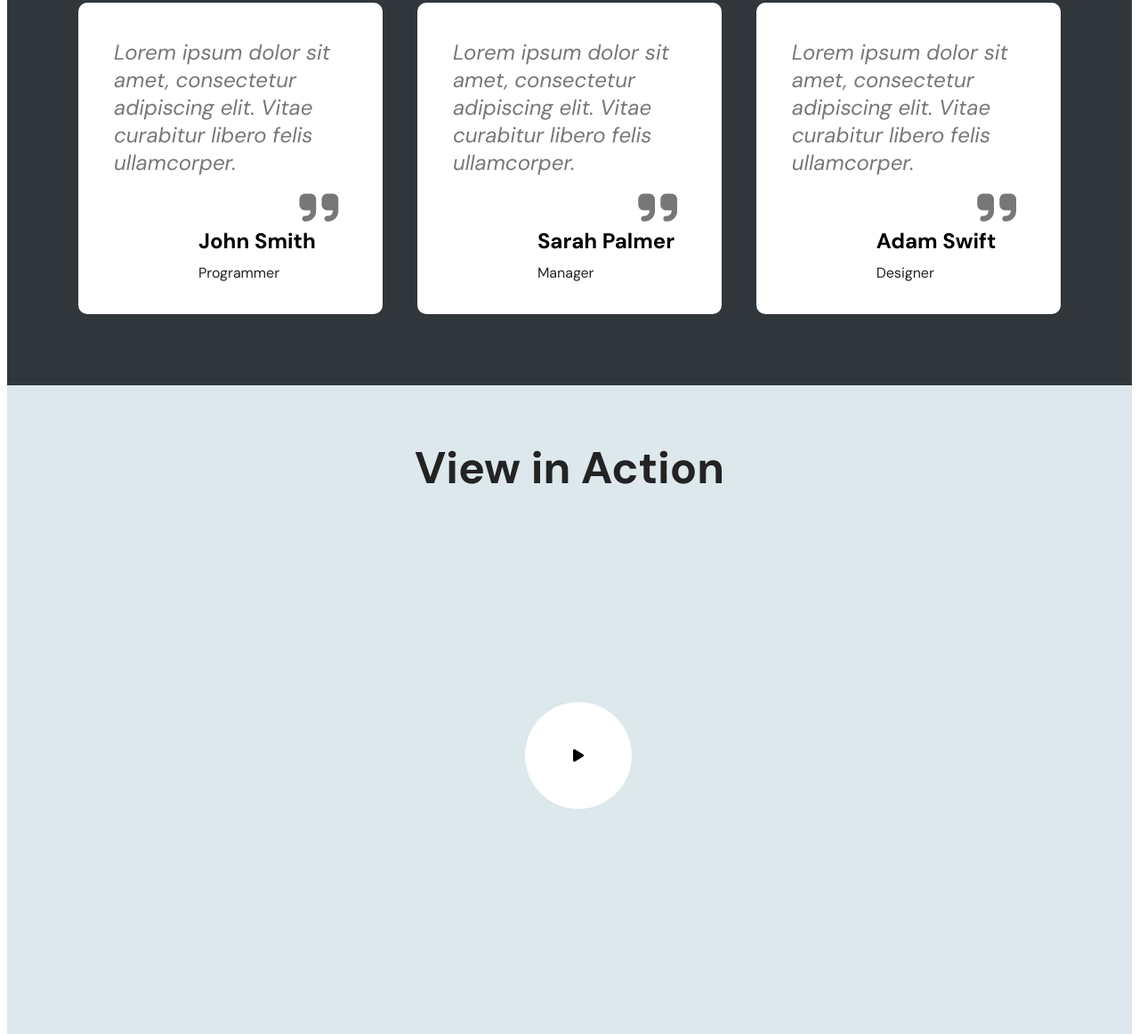
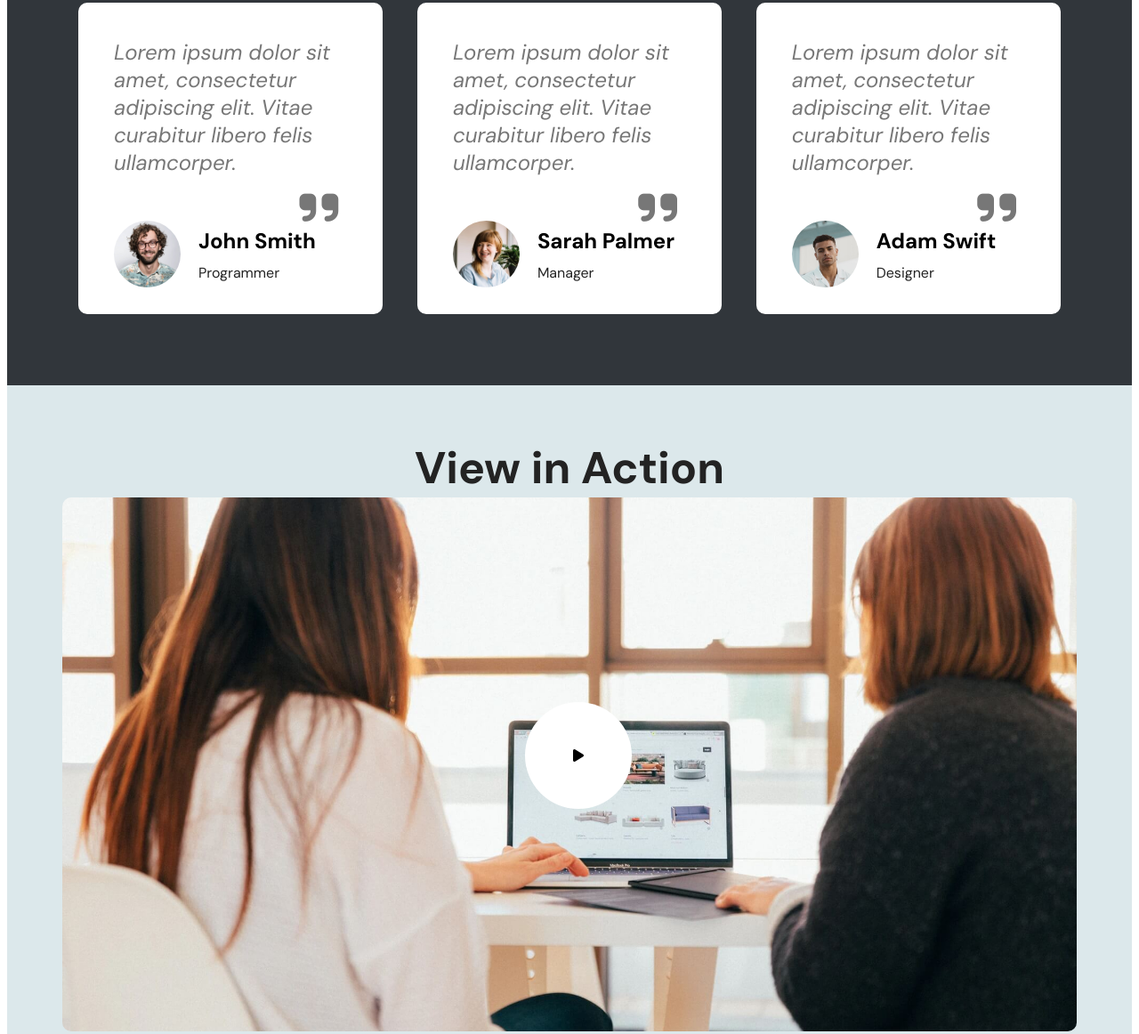
Before and after one commit to dai203/Project-mini-1, a plain HTML site: page index.html in a window 1280 px wide. Shown: the part 5470-6632 px from the top of the page at 89% size. Drawn offline with Linux system fonts and the light colour scheme; a web font is replaced by a local one.

Commit message:
first commit

```diff
--- a/assets/css/styles.css
+++ b/assets/css/styles.css
@@ -500,7 +500,7 @@
   position: relative;
 }
 .section-8 .container .inner-image{
-  background-image: url(/Truong-Ba-Dai-Project-1/assets/images/background3.jpg);
+  background-image: url(../images/background3.jpg);
   width: 100%;
   height: 600px;
   background-size: cover;
@@ -575,7 +575,7 @@
   align-items: center;
 }
 .section-9 .container .inner-card .card-1 .inner-image{
-  background-image: url(/Truong-Ba-Dai-Project-1/assets/images/team1.jpg);
+  background-image: url(../images/team1.jpg);
   width: 75px;
   height: 75px;
   background-position: center;
@@ -596,7 +596,7 @@
   margin-bottom: 10px;
 }
 .section-9 .container .inner-card .card-2 .inner-image{
-  background-image: url(/Truong-Ba-Dai-Project-1/assets/images/team2.jpg);
+  background-image: url(../images/team2.jpg);
   width: 75px;
   height: 75px;
   background-position: center;
@@ -605,7 +605,7 @@
   margin-right: 20px;
 }
 .section-9 .container .inner-card .card-3 .inner-image{
-  background-image: url(/Truong-Ba-Dai-Project-1/assets/images/team3.jpg);
+  background-image: url(../images/team3.jpg);
   width: 75px;
   height: 75px;
   background-position: center;
@@ -634,7 +634,7 @@
   display:flex;
 }
 .section-10 .container .inner-video .video{
-  background-image: url(/Truong-Ba-Dai-Project-1/assets/images/background4.jpg);
+  background-image: url(../images/background4.jpg);
   background-position: center;
   background-size: cover;
   width: 100%;
```
